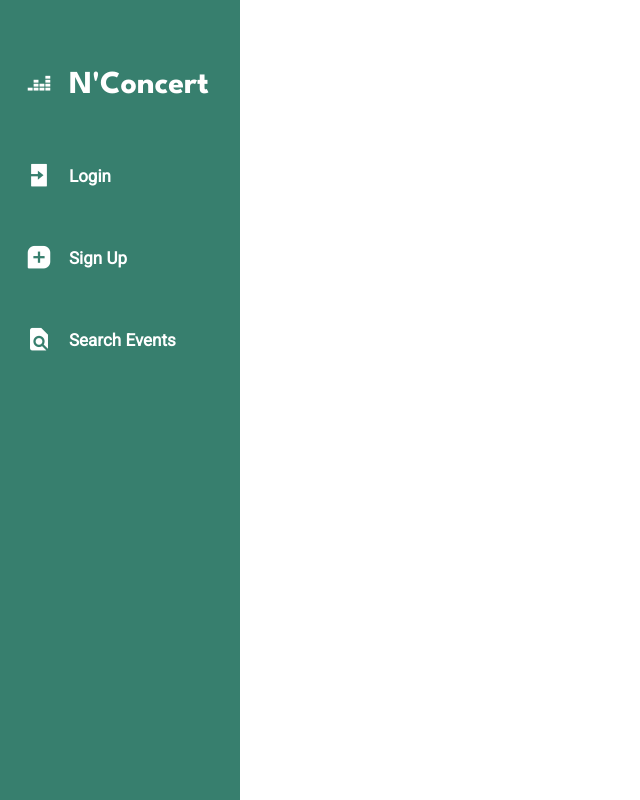
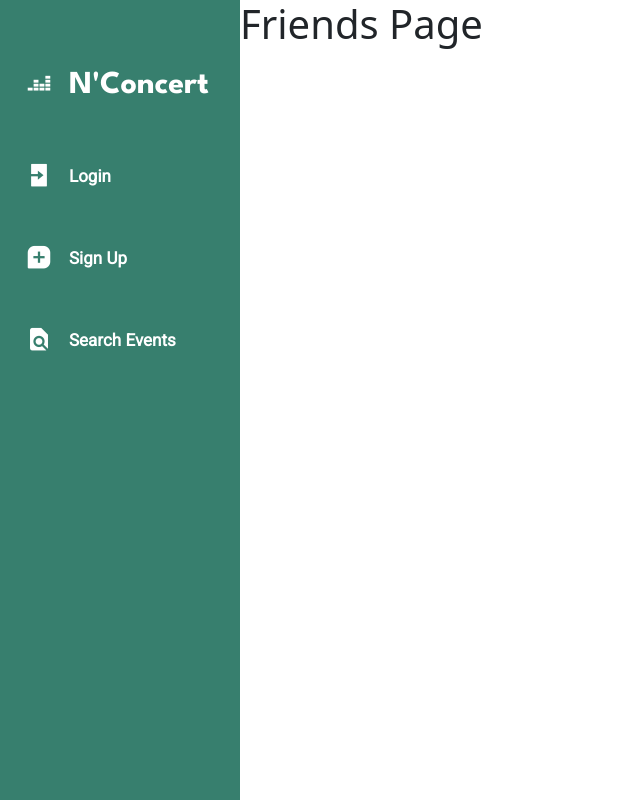
Before and after one commit to sarahpicard/NConcert-front-end, a React (Create React App) app: page /friends in a window 1280 px wide. Shown: the whole page, without its empty margins (0-640 px from the left). Built offline with nearby package versions, Linux system fonts and the light colour scheme; no server answers.

Commit message:
adjust nav structure and remove favorites nav location

```diff
--- a/src/App.jsx
+++ b/src/App.jsx
@@ -17,6 +17,7 @@ import Events from './pages/Events/Events'
 import ProfilePage from './pages/ProfilePage/ProfilePage'
 import EditProfile from './pages/EditProfile/EditProfile'
 import EventDetail from './pages/EventDetail/EventDetail'
+import Friends from './pages/FriendsToggle/FriendsToggle'
 
 
 
@@ -94,6 +95,7 @@ const App = () => {
         <Route path='/profile/:id' element={<ProfilePage user={user} handleDeleteFriend={handleDeleteFriend}/>}/>
         <Route path="/profile/:id/edit" element={<EditProfile user={user} handleDeleteArtist={handleDeleteArtist} handleDeleteGenre={handleDeleteGenre}/>}/>
         <Route path='/events/:id' element={<EventDetail />} />
+        <Route path='/friends' element={<Friends />} />
       </Routes>
     </>
   )
--- a/src/components/NavBar/NavBar.jsx
+++ b/src/components/NavBar/NavBar.jsx
@@ -20,27 +20,27 @@ const NavBar = ({ user, handleLogout }) => {
         </div>
         <ul className='nav_list'>
           <li className='nav_li_item'>
-            <Link to='/profiles' className='link_tag_destination'>
-              <i className='bx bxs-face nav_icon_item'></i>
-              <span className="links_name">Profiles</span>
-            </Link>
-          </li>
-          <li className='nav_li_item'>
             <Link to='/myevents' className='link_tag_destination'>
               <i className='bx bxs-calendar-event nav_icon_item'></i>
               <span className="links_name">My Events</span>
             </Link>
           </li>
           <li className='nav_li_item'>
-            <Link to='/favorites' className='link_tag_destination'>
-              <i className='bx bxs-star nav_icon_item'></i>
-              <span className="links_name">Favorites</span>
+            <Link to='/events' className='link_tag_destination'>
+              <i className='bx bxs-file-find nav_icon_item'></i>
+              <span className="links_name">Search Events</span>
             </Link>
           </li>
           <li className='nav_li_item'>
-            <Link to='/events' className='link_tag_destination'>
-              <i className='bx bxs-file-find nav_icon_item'></i>
-              <span className="links_name">Search Events</span>
+            <Link to='/friends' className='link_tag_destination'>
+              <i className='bx bxs-star nav_icon_item'></i>
+              <span className="links_name">My Friends</span>
+            </Link>
+          </li>
+          <li className='nav_li_item'>
+            <Link to='/profiles' className='link_tag_destination'>
+              <i className='bx bxs-face nav_icon_item'></i>
+              <span className="links_name">Find Users</span>
             </Link>
           </li>
           <li className='nav_li_item'>
--- a/src/components/FriendsToggle/FriendsToggle.jsx
+++ b/src/pages/FriendsToggle/FriendsToggle.jsx
@@ -1,6 +1,6 @@
 const Friends = () => {
   return (
-    <h1>Friends Page (toggle)</h1>
+    <h1>Friends Page</h1>
   )
 }
 
```
Also changed, not shown: src/pages/ProfilePage/ProfilePage.css (added).
